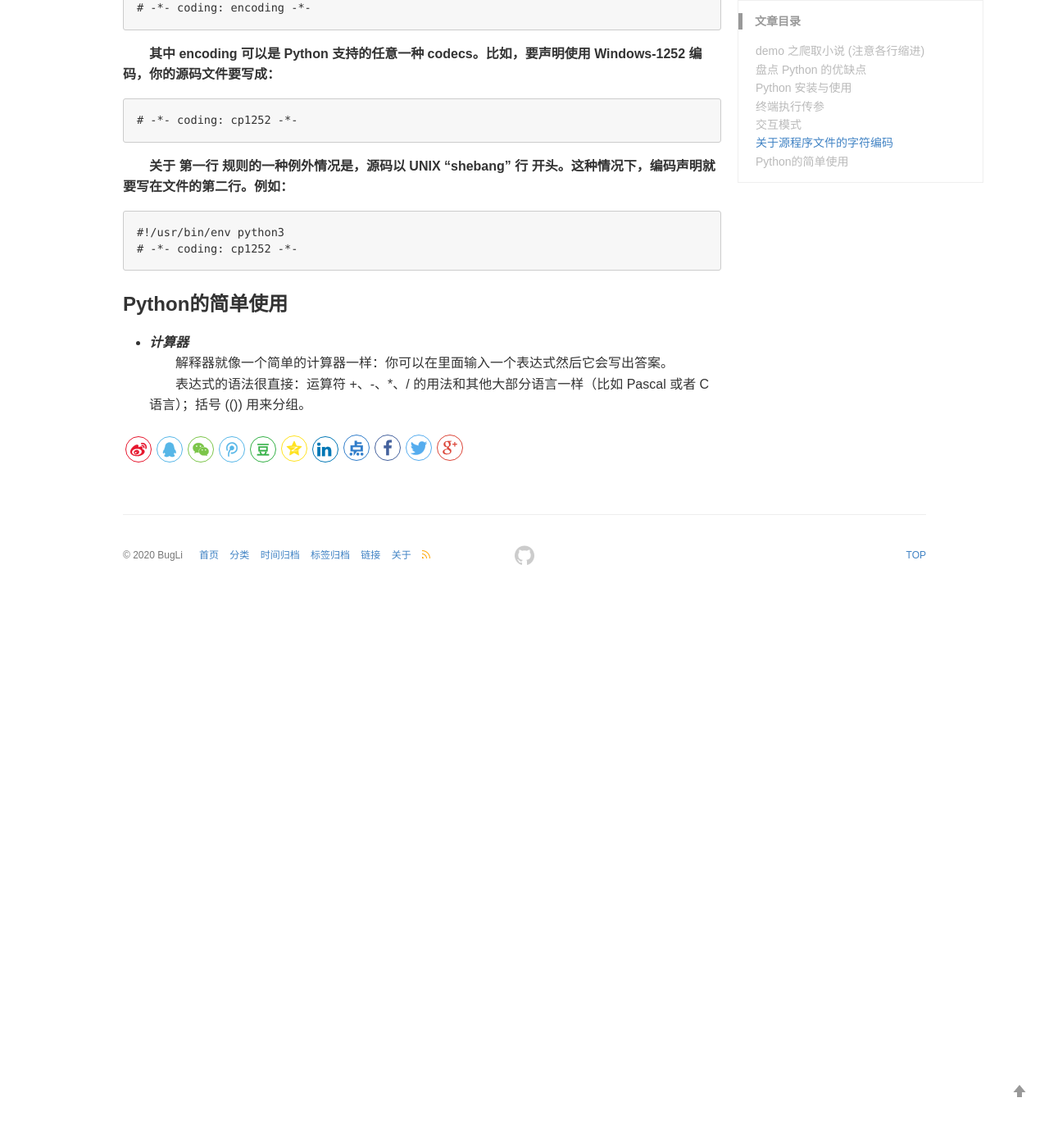
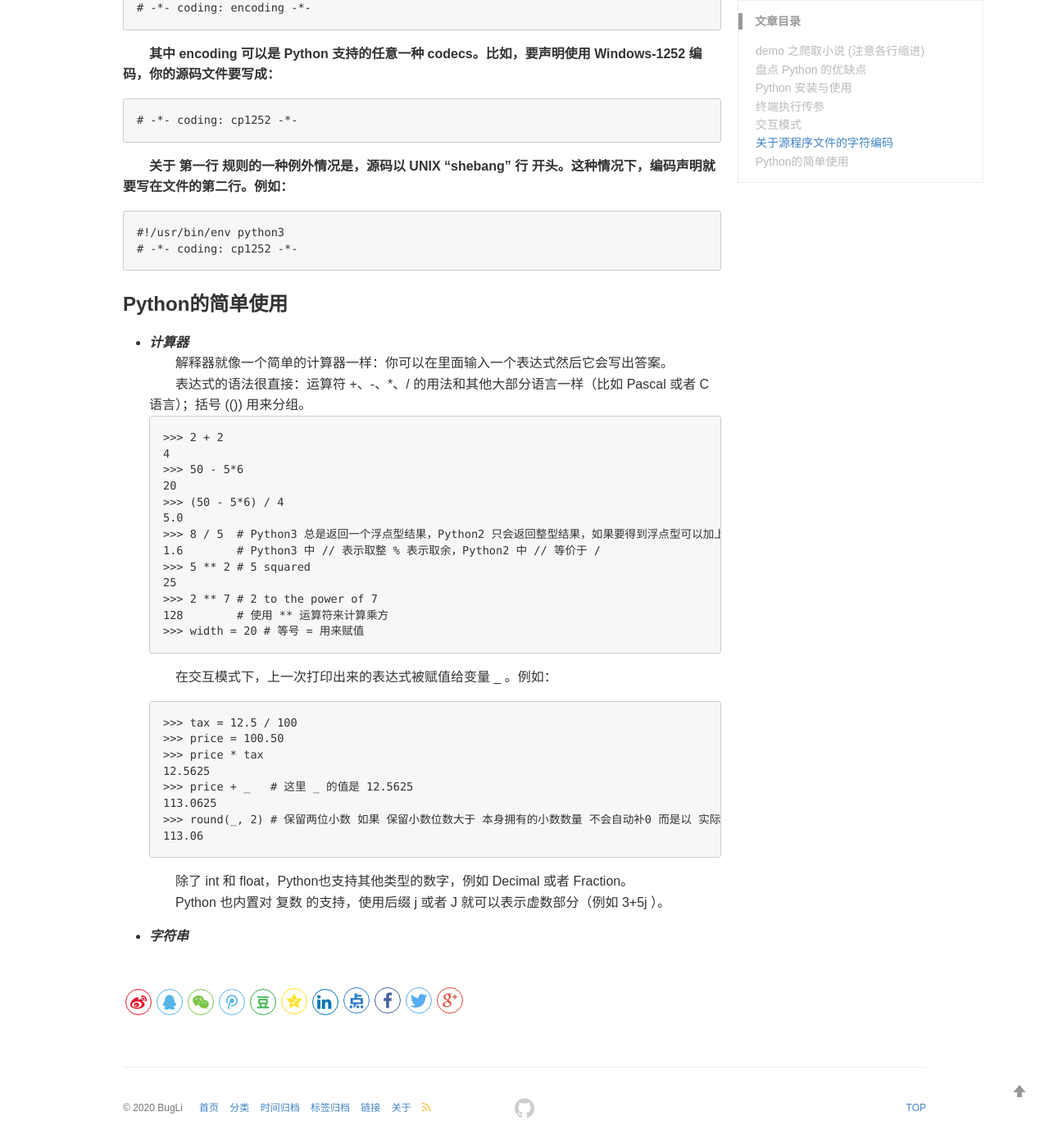
Before and after one commit to BugLiee/BugLiee.github.io, a Jekyll site: the page built from _posts/2020-06-15-blog.md, in a window 1280 px wide and 1400 px high, scrolled down 4669 px. Shown: the whole window at 82% size. Built offline with Jekyll 4.4.1, drawn with Linux system fonts in a browser that asks for light colours; comment, search, counter and statistics services are not loaded; before the commit the page ends 5395 px from its top, so only the background shows below that.

Commit message:
Update 2020-06-15-blog.md

````diff
--- a/_posts/2020-06-15-blog.md
+++ b/_posts/2020-06-15-blog.md
@@ -209,3 +209,33 @@ Be careful not to fall off!
    + ***计算器***<br>
    　　解释器就像一个简单的计算器一样：你可以在里面输入一个表达式然后它会写出答案。 <br>
    　　表达式的语法很直接：运算符 +、-、\*、/ 的用法和其他大部分语言一样（比如 Pascal 或者 C 语言）；括号 (()) 用来分组。<br>
+```
+>>> 2 + 2
+4
+>>> 50 - 5*6
+20
+>>> (50 - 5*6) / 4
+5.0
+>>> 8 / 5  # Python3 总是返回一个浮点型结果，Python2 只会返回整型结果，如果要得到浮点型可以加上小数如： 8 /5.0
+1.6        # Python3 中 // 表示取整 % 表示取余，Python2 中 // 等价于 /
+>>> 5 ** 2 # 5 squared
+25
+>>> 2 ** 7 # 2 to the power of 7
+128        # 使用 ** 运算符来计算乘方
+>>> width = 20 # 等号 = 用来赋值
+```
+   　　在交互模式下，上一次打印出来的表达式被赋值给变量 _ 。例如：
+```
+>>> tax = 12.5 / 100
+>>> price = 100.50
+>>> price * tax
+12.5625
+>>> price + _   # 这里 _ 的值是 12.5625
+113.0625
+>>> round(_, 2) # 保留两位小数 如果 保留小数位数大于 本身拥有的小数数量 不会自动补0 而是以 实际为准。
+113.06
+```
+   　　除了 int 和 float，Python也支持其他类型的数字，例如 Decimal 或者 Fraction。<br>
+   　　Python 也内置对 复数 的支持，使用后缀 j 或者 J 就可以表示虚数部分（例如 3+5j ）。<br>
+
+   + ***字符串***<br>
````
